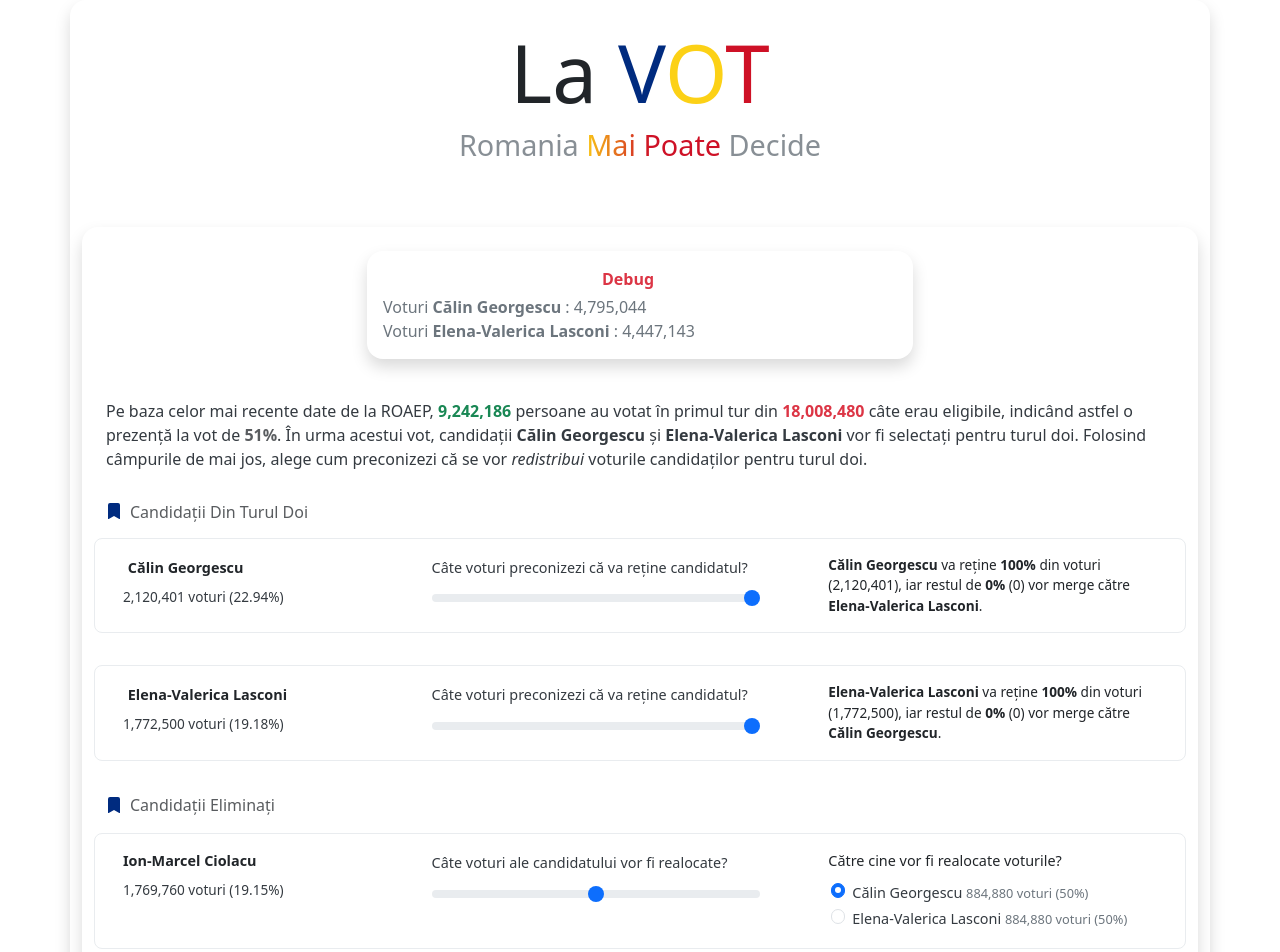
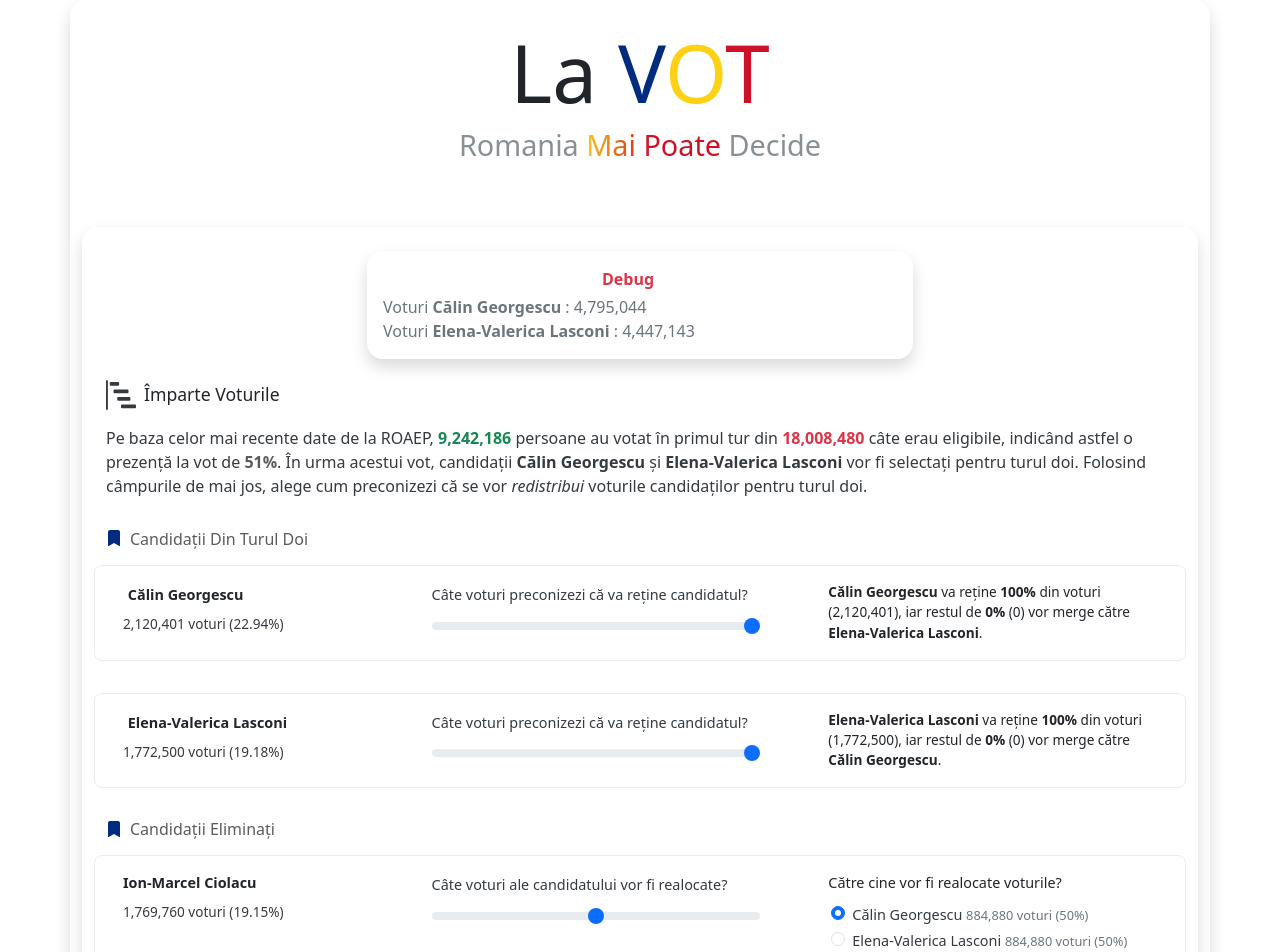
Before and after one commit to mihaiconstantin/lavot, a React (Vite) app: page / in a window 1280 px wide. Shown: the top 952 px of the page. Built offline with nearby package versions, Linux system fonts and the light colour scheme.

Commit message:
Refactor: add section title and subtitles to `Candidates` component

```diff
--- a/src/components/Candidates.tsx
+++ b/src/components/Candidates.tsx
@@ -4,6 +4,8 @@ import QualifiedCandidate from "./QualifiedCandidate";
 import DropoutCandidate from "./DropoutCandidate";
 import { data } from "../data/data";
 import Debug from "./Debug";
+import SectionSubtitle from "./SectionSubtitle";
+import SectionTitle from "./SectionTitle";
 
 
 const Candidates: React.FC = () => {
@@ -18,17 +20,14 @@ const Candidates: React.FC = () => {
             <div className="col-12 shadow controls-wrapper">
                 <Debug />
 
+                {/* Render the section title. */}
+                <SectionTitle title="Împarte Voturile " />
+
                 {/* Render the summary. */}
                 <Summary />
 
-                <div className="b row text-muted display-6 section-subtitle">
-                    <div className="col-12">
-                        <svg xmlns="http://www.w3.org/2000/svg" width="16" height="16" fill="currentColor" className="bi bi-bookmark-fill" viewBox="0 0 16 16">
-                            <path d="M2 2v13.5a.5.5 0 0 0 .74.439L8 13.069l5.26 2.87A.5.5 0 0 0 14 15.5V2a2 2 0 0 0-2-2H4a2 2 0 0 0-2 2"/>
-                        </svg>
-                        <span>Candidații Din Turul Doi</span>
-                    </div>
-                </div>
+                {/* Render section subtitle. */}
+                <SectionSubtitle subtitle="Candidații Din Turul Doi" />
 
                 {/* Render the qualified candidates. */}
                 {qualified.map((candidate) => (
@@ -41,14 +40,8 @@ const Candidates: React.FC = () => {
                     />
                 ))}
 
-                <div className="b row text-muted lead section-subtitle">
-                    <div className="col-12">
-                        <svg xmlns="http://www.w3.org/2000/svg" width="16" height="16" fill="currentColor" className="bi bi-bookmark-fill" viewBox="0 0 16 16">
-                            <path d="M2 2v13.5a.5.5 0 0 0 .74.439L8 13.069l5.26 2.87A.5.5 0 0 0 14 15.5V2a2 2 0 0 0-2-2H4a2 2 0 0 0-2 2"/>
-                        </svg>
-                        <span>Candidații Eliminați</span>
-                    </div>
-                </div>
+                {/* Render section subtitle. */}
+                <SectionSubtitle subtitle="Candidații Eliminați" />
 
                 {/* Render the dropouts. */}
                 {dropouts.map((candidate) => (
```
